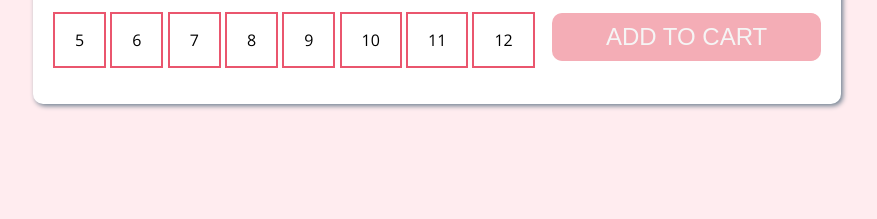
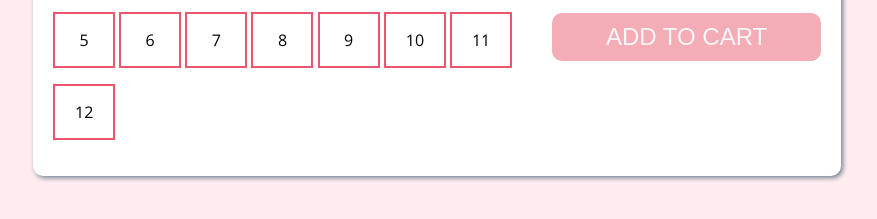
Before and after one commit to git-Sjd/Product-Catalog, a plain HTML site: page index.html in a window 1280 px wide. Shown: the part 545-764 px from the top of the page, without its empty margins (203-1080 px from the left). Drawn offline with nearby package versions, Linux system fonts and the light colour scheme.

Commit message:
changes in width

```diff
--- a/style.css
+++ b/style.css
@@ -33,6 +33,7 @@ main{
     padding: 15px 20px;
     display:inline-block;
     margin-top: 0px;
+    width:18px;
 
 }
 .size:hover{
```
